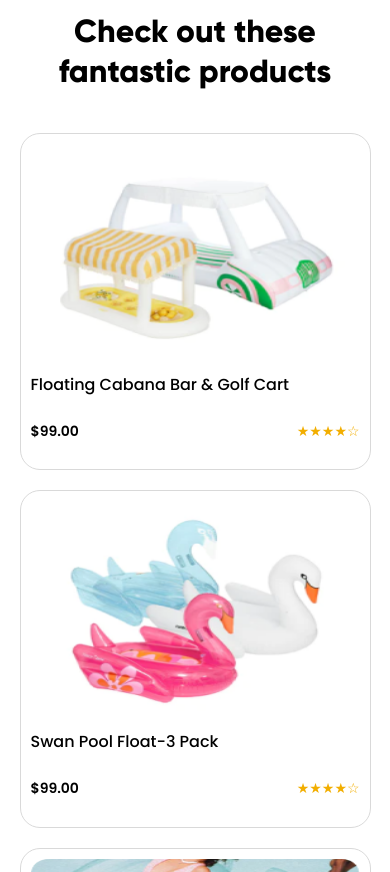
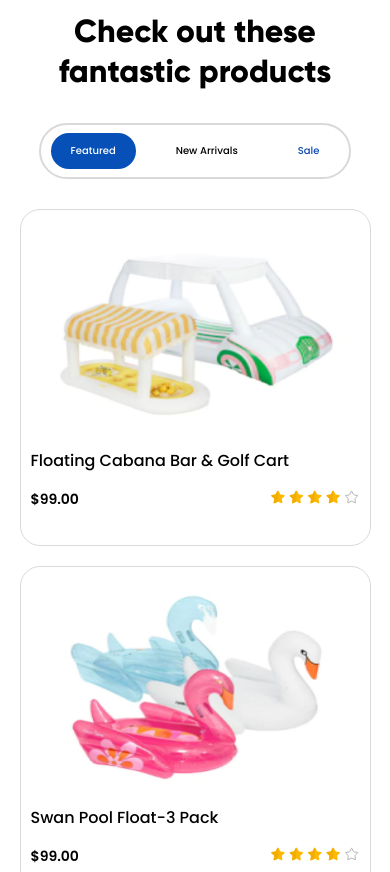
Before and after one commit to abdulrehman-chaudhary/PoolFloatLounger, a plain HTML site: page index.html in a window 390 px wide. Shown: the part 1560-2432 px from the top of the page. Drawn offline with Linux system fonts and the light colour scheme.

Commit message:
secondcommit

```diff
--- a/css/style.css
+++ b/css/style.css
@@ -887,6 +887,7 @@
     flex-direction: column;
     margin: 0 auto;
     padding-top: 109px;
+    gap: 30px;
 }
 
 @media (min-width: 768px) and (max-width: 1023px) {
@@ -929,7 +930,6 @@
     justify-content: center;
     text-align: center;
     gap: 20px;
-    padding-bottom: 40px;
 }
 
 
@@ -973,6 +973,11 @@
     border: none;
 }
 
+.product-card .stars > img{
+    width: auto;
+    height: auto;
+}
+
 .product-card h3 {
     /* font-size: 14px;
     font-weight: 600; */
@@ -991,11 +996,6 @@
     font-size: 14px;
 }
 
-.stars {
-    color: #F2AE00;
-    font-size: 14px;
-}
-
 /* Responsive Grid */
 /* @media (max-width: 1100px) {
     .product-grid {
@@ -1041,7 +1041,7 @@
     /* gap: 25px; */
     display: flex;
     flex-direction: column;
-    gap: 25px;
+    gap: 15px;
 }
 
 
@@ -1827,9 +1827,8 @@
 
 .trustpilot-container {
     max-width: 1180px;
-    width: 90%;
+    width: 95%;
     margin: 0 auto;
-
 }
 
 
@@ -2228,7 +2227,7 @@
 }
 
 .pool-container {
-    max-width: 1440px;
+    max-width: 1400px;
     display: flex;
     justify-content: space-between;
     align-items: center;
@@ -2987,6 +2986,7 @@ gap: 50px; */
         width: 90%;
         gap: 18px;
         top: -160px;
+
     }
 
     .newsletter-box h3 {
@@ -3005,6 +3005,7 @@ gap: 50px; */
         padding: 16px 100px 16px 16px;
         font-size: 11px;
         border-radius: 40px;
+        padding-right: 120px;
     }
 
     .inside-btn {
@@ -3017,7 +3018,7 @@ gap: 50px; */
 
 @media (min-width:1440px) {
     .newsletter-section {
-        max-height: 330px;
+        max-height: 500px;
 
     }
 }
@@ -3112,8 +3113,9 @@ gap: 50px; */
 .footer-bottom {
     display: flex;
     justify-content: space-between;
-    align-items: center;
     padding-top: 30px;
+    align-items: end;
+
 }
 
 .copy {
@@ -3354,3 +3356,66 @@ gap: 50px; */
         width: 91%;
     }
 }
+
+
+
+/* FEatured products */
+
+.tabs {
+    border: 2px solid #D9D9D9;
+    border-radius: 59px;
+    padding-block: 8px;
+    padding-inline: 10px;
+    display: flex;
+    gap: 20px;
+    width: 441.8px;
+}
+
+.tab {
+    background-color: transparent;
+    border: 0;
+    padding-block: 12px;
+    padding-inline: 25px;
+    font-size: 16px;
+    font-weight: 500;
+
+}
+
+.tab:first-child {
+    background-color: #0650B7;
+    color: white;
+    border-radius: 59px;
+    padding-inline-start: 30px;
+}
+
+.tab:last-child {
+    color: #0D49B0;
+}
+
+@media (max-width: 461px) {
+    .tabs {
+        width: auto;
+    }
+
+    .tab {
+        background-color: transparent;
+        border: 0;
+        padding-block: 10px;
+        padding-inline: 20px;
+        font-size: 10px;
+        font-weight: 500;
+    }
+
+    .tab:first-child {
+        background-color: #0650B7;
+        color: white;
+        border-radius: 59px;
+        padding-inline-start: 20px;
+    }
+
+    .tab:last-child {
+        color: #0D49B0;
+    }
+
+
+}
--- a/index.html
+++ b/index.html
@@ -12,11 +12,8 @@
 
     <!-- Header Section -->
     <header class="header">
-
         <!-- Top Navigation Bar -->
         <div class="parent-nav">
-
-
             <div class="navbar">
                 <div class="nav-left">
                     <div class="logo">
@@ -149,16 +146,16 @@
 
             <!-- Header Text -->
             <div class="section-header">
-                <h4 class="featured-title">Featured products</h4>
-                <h2 class="main-title">Check out these fantastic products</h2>
+                    <h4 class="featured-title">Featured products</h4>
+                    <h2 class="main-title">Check out these fantastic products</h2>
             </div>
 
             <!-- Filter Buttons -->
-            <!-- <div class="tabs">
+            <div class="tabs">
                 <button class="tab active">Featured</button>
                 <button class="tab">New Arrivals</button>
                 <button class="tab">Sale</button>
-            </div> -->
+            </div>
 
             <!-- Product Grid -->
             <div class="product-grid">
@@ -172,7 +169,9 @@
                         <h3 class="product-name">Floating Cabana Bar & Golf Cart</h3>
                         <div class="product-info-bottom">
                             <p class="product-price">$99.00</p>
-                            <div class="stars">★★★★☆</div>
+                            <div class="stars">
+                                <img src="./assets/svgs/rating.svg" width="89.63px" height="16" />
+                            </div>
                         </div>
                     </div>
                 </div>
@@ -186,7 +185,9 @@
                         <h3 class="product-name">Swan Pool Float-3 Pack</h3>
                         <div class="product-info-bottom">
                             <p class="product-price">$99.00</p>
-                            <div class="stars">★★★★☆</div>
+                            <div class="stars">
+                                <img src="./assets/svgs/rating.svg" width="89.63px" height="16" />
+                            </div>
                         </div>
                     </div>
                 </div>
@@ -200,7 +201,9 @@
                         <h3 class="product-name">Floating Cabana Bar & Golf Cart</h3>
                         <div class="product-info-bottom">
                             <p class="product-price">$99.00</p>
-                            <div class="stars">★★★★☆</div>
+                            <div class="stars">
+                                <img src="./assets/svgs/rating.svg" width="89.63px" height="16" />
+                            </div>
                         </div>
                     </div>
                 </div>
@@ -214,7 +217,9 @@
                         <h3 class="product-name">Giant Cabana Dayclub</h3>
                         <div class="product-info-bottom">
                             <p class="product-price">$99.00</p>
-                            <div class="stars">★★★★☆</div>
+                            <div class="stars">
+                                <img src="./assets/svgs/rating.svg" width="89.63px" height="16" />
+                            </div>
                         </div>
                     </div>
                 </div>
@@ -228,7 +233,9 @@
                         <h3 class="product-name">Floating Cabana Bar & Golf Cart</h3>
                         <div class="product-info-bottom">
                             <p class="product-price">$99.00</p>
-                            <div class="stars">★★★★☆</div>
+                            <div class="stars">
+                                <img src="./assets/svgs/rating.svg" width="89.63px" height="16" />
+                            </div>
                         </div>
                     </div>
                 </div>
@@ -242,7 +249,9 @@
                         <h3 class="product-name">Inflatable Rainbow Daybed Pool Raft & Float</h3>
                         <div class="product-info-bottom">
                             <p class="product-price">$99.00</p>
-                            <div class="stars">★★★★☆</div>
+                            <div class="stars">
+                                <img src="./assets/svgs/rating.svg" width="89.63px" height="16" />
+                            </div>
                         </div>
                     </div>
                 </div>
@@ -256,7 +265,9 @@
                         <h3 class="product-name">Pool Float Lounger Collection Bundle</h3>
                         <div class="product-info-bottom">
                             <p class="product-price">$99.00</p>
-                            <div class="stars">★★★★☆</div>
+                            <div class="stars">
+                                <img src="./assets/svgs/rating.svg" width="89.63px" height="16" />
+                            </div>
                         </div>
                     </div>
                 </div>
@@ -270,7 +281,9 @@
                         <h3 class="product-name">Floating Cabana Bar & Golf Cart</h3>
                         <div class="product-info-bottom">
                             <p class="product-price">$99.00</p>
-                            <div class="stars">★★★★☆</div>
+                            <div class="stars">
+                                <img src="./assets/svgs/rating.svg" width="89.63px" height="16" />
+                            </div>
                         </div>
                     </div>
                 </div>
```
Also changed, not shown: assets/svgs/rating.svg (added). Lines whose indentation alone changed are shown as unchanged.
